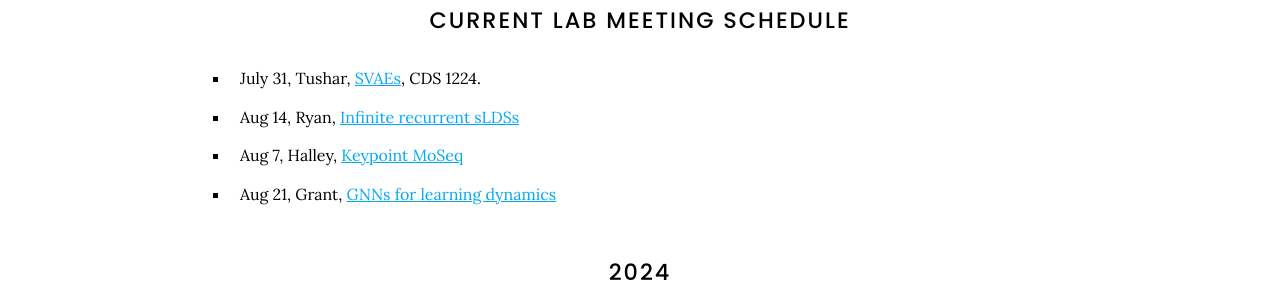
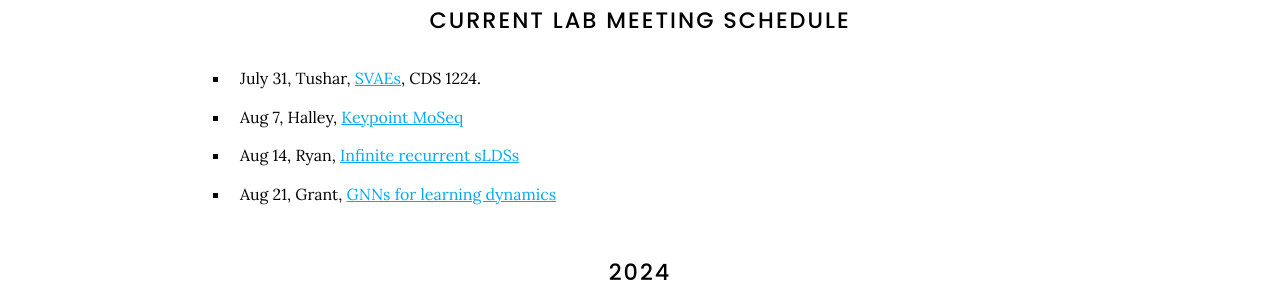
Before and after one commit to GrantMcConachie/depasquale-lab.github.io, a Jekyll site: the page built from current_events/index.md, in a window 1280 px wide. Shown: the part 265-565 px from the top of the page. Built offline with Jekyll 4.4.1, drawn with Linux system fonts in a browser that asks for light colours; nearby versions of some CDN libraries; a style sheet for code colours, icons or effects is not loaded.

```diff
--- a/current_events/index.md
+++ b/current_events/index.md
@@ -10,8 +10,8 @@ Current lab meeting schedule
 ======
 
 - July 31, Tushar, [SVAEs](https://arxiv.org/abs/2008.12595), CDS 1224.
+- Aug 7, Halley, [Keypoint MoSeq](https://www.biorxiv.org/content/10.1101/2023.03.16.532307v3)
 - Aug 14, Ryan, [Infinite recurrent sLDSs](https://openreview.net/forum?id=YIls9HEa52)
-- Aug 7, Halley, [Keypoint MoSeq](https://www.biorxiv.org/content/10.1101/2023.03.16.532307v3)
 - Aug 21, Grant, [GNNs for learning dynamics](https://arxiv.org/abs/2407.19160)
 
 2024
```
